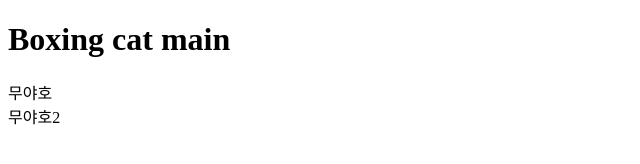
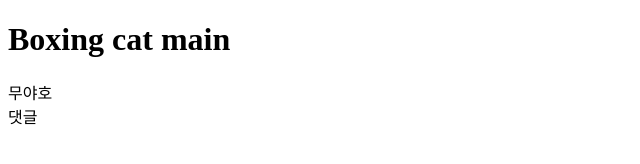
Before and after one commit to sehyunk2/boxiting, a plain HTML site: page index.html in a window 1280 px wide. Shown: the full height of the page, 0-640 px from the left. Drawn offline with Linux system fonts and the light colour scheme.

Commit message:
댓글기능추가

```diff
--- a/index.html
+++ b/index.html
@@ -7,6 +7,6 @@
 <body>
     <h1>Boxing cat main</h1>
     <div>무야호</div>
-    <div>무야호2</div>
+    <div>댓글</div>
 </body>
 </html>
```
